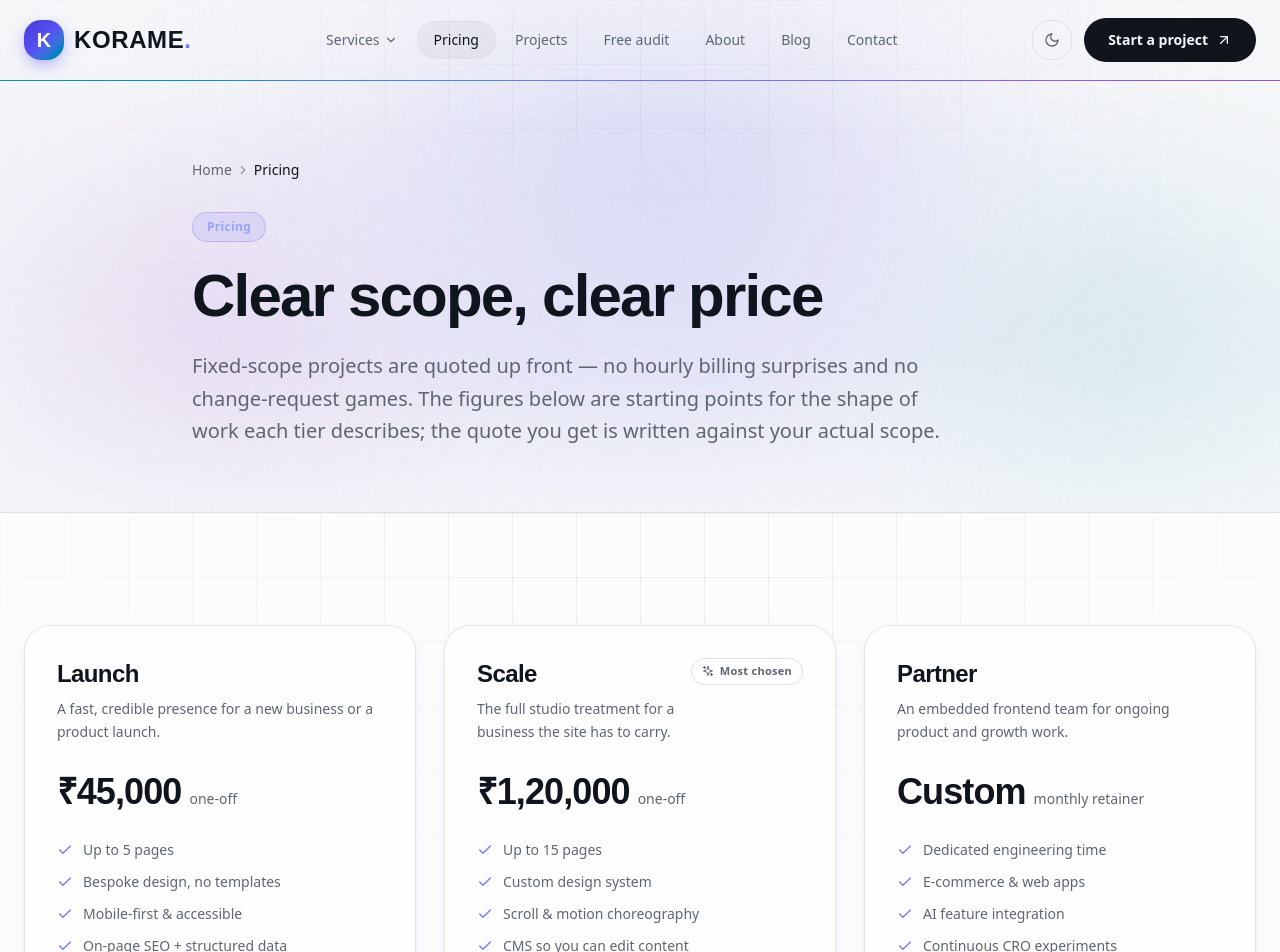
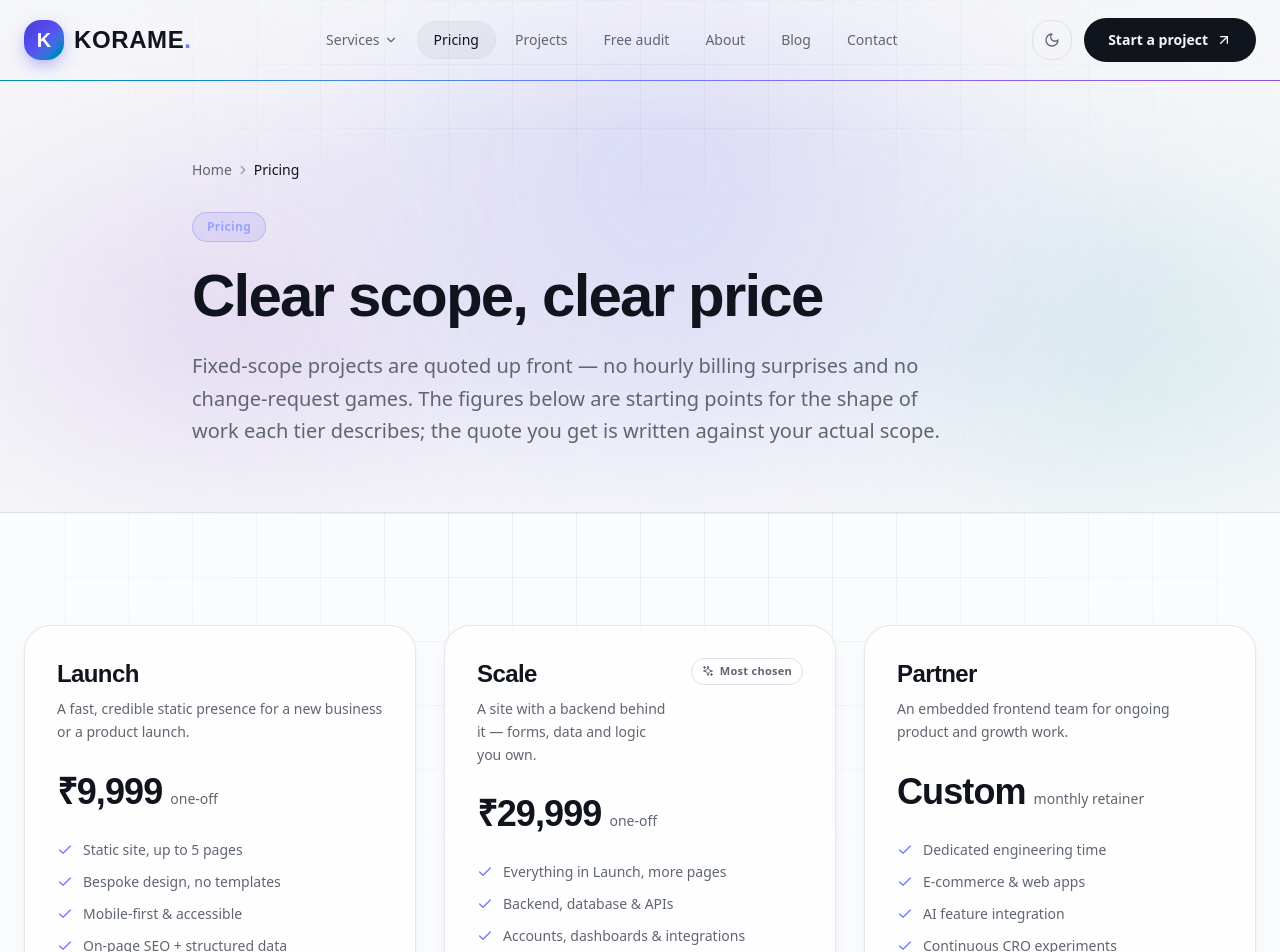
Before and after one commit to Kokil139/korame-ui, a React (Vite) app: page /pricing in a window 1280 px wide. Shown: the top 952 px of the page. Built offline with nearby package versions, Linux system fonts and the light colour scheme.

Commit message:
Pricing update

```diff
--- a/src/content/pricing.js
+++ b/src/content/pricing.js
@@ -29,12 +29,12 @@ export const CURRENCY = 'INR';
 export const TIERS = [
     {
         name: 'Launch',
-        price: 45000,
-        priceLabel: '₹45,000',
+        price: 9999,
+        priceLabel: '₹9,999',
         cadence: 'one-off',
-        blurb: 'A fast, credible presence for a new business or a product launch.',
+        blurb: 'A fast, credible static presence for a new business or a product launch.',
         features: [
-            'Up to 5 pages',
+            'Static site, up to 5 pages',
             'Bespoke design, no templates',
             'Mobile-first & accessible',
             'On-page SEO + structured data',
@@ -46,14 +46,14 @@ export const TIERS = [
     },
     {
         name: 'Scale',
-        price: 120000,
-        priceLabel: '₹1,20,000',
+        price: 29999,
+        priceLabel: '₹29,999',
         cadence: 'one-off',
-        blurb: 'The full studio treatment for a business the site has to carry.',
+        blurb: 'A site with a backend behind it — forms, data and logic you own.',
         features: [
-            'Up to 15 pages',
-            'Custom design system',
-            'Scroll & motion choreography',
+            'Everything in Launch, more pages',
+            'Backend, database & APIs',
+            'Accounts, dashboards & integrations',
             'CMS so you can edit content',
             'Technical SEO + analytics',
             'Performance budgets in CI',
```
